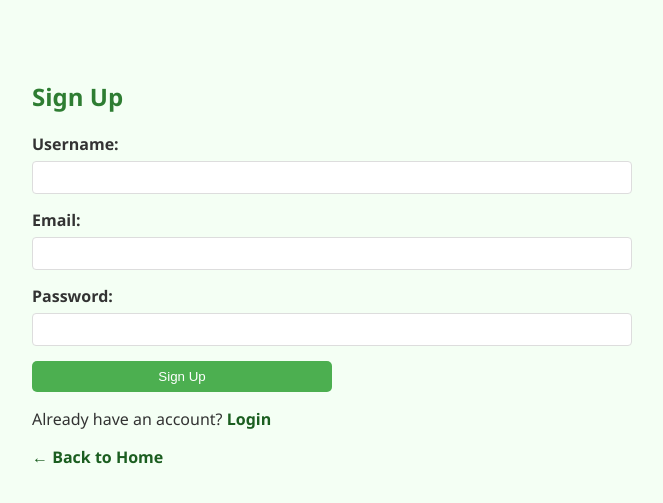
After one commit to kyleponte/meal-sharing-app, a Flask app: page /signup in a window 1280 px wide. The commit adds this page. Shown: the top 503 px of the page, without its empty margins (308-971 px from the left). Run offline with Flask 3, Linux system fonts and the light colour scheme.

Commit message:
Added a signup/login feature and a delete meal feature for hosts

```diff
--- a/app.py
+++ b/app.py
@@ -1,17 +1,36 @@
-from flask import Flask, render_template, request, redirect, url_for
+from flask import Flask, render_template, request, redirect, url_for, flash, session
 from datetime import datetime, timedelta
 from flask_sqlalchemy import SQLAlchemy
 from dotenv import load_dotenv
+from werkzeug.security import generate_password_hash, check_password_hash
 import os
+from functools import wraps
 
 load_dotenv()
 
 app = Flask(__name__)
 app.config['SQLALCHEMY_DATABASE_URI'] = os.getenv('DATABASE_URL')
 app.config['SQLALCHEMY_TRACK_MODIFICATIONS'] = False
+app.config['SECRET_KEY'] = os.getenv('SECRET_KEY', 'your-secret-key-here')  # For session management
 db = SQLAlchemy(app)
 
+# Add debug logging
+print(f"Database URI: {app.config['SQLALCHEMY_DATABASE_URI']}")
+
 # --------- Data Classes ---------
+class User(db.Model):
+    id = db.Column(db.Integer, primary_key=True)
+    username = db.Column(db.String(80), unique=True, nullable=False)
+    email = db.Column(db.String(120), unique=True, nullable=False)
+    password_hash = db.Column(db.String(256))
+    meals = db.relationship('Meal', backref='host', lazy=True)
+
+    def set_password(self, password):
+        self.password_hash = generate_password_hash(password)
+
+    def check_password(self, password):
+        return check_password_hash(self.password_hash, password)
+
 class Dish(db.Model):
     id = db.Column(db.Integer, primary_key=True)
     name = db.Column(db.String(100))
@@ -21,7 +40,7 @@ class Dish(db.Model):
 
 class Meal(db.Model):
     id = db.Column(db.Integer, primary_key=True)
-    host_name = db.Column(db.String(100))
+    host_id = db.Column(db.Integer, db.ForeignKey('user.id'), nullable=False)
     location = db.Column(db.String(100))
     time = db.Column(db.DateTime)
     max_guests = db.Column(db.Integer)
@@ -32,14 +51,79 @@ class Meal(db.Model):
     def is_active(self):
         return datetime.now() <= self.active_until
 
+# --------- Routes ---------
 @app.route('/')
 def home():
     return render_template('index.html')
 
+@app.route('/login', methods=['GET', 'POST'])
+def login():
+    if request.method == 'POST':
+        username = request.form['username']
+        password = request.form['password']
+        user = User.query.filter_by(username=username).first()
+
+        if user and user.check_password(password):
+            session['user_id'] = user.id
+            flash('Logged in successfully!', 'success')
+            return redirect(url_for('home'))
+        else:
+            flash('Invalid username or password', 'error')
+    return render_template('login.html')
+
+@app.route('/signup', methods=['GET', 'POST'])
+def signup():
+    if request.method == 'POST':
+        username = request.form['username']
+        email = request.form['email']
+        password = request.form['password']
+
+        print(f"Attempting to create user: {username}")
+
+        if User.query.filter_by(username=username).first():
+            flash('Username already exists', 'error')
+            return redirect(url_for('signup'))
+
+        if User.query.filter_by(email=email).first():
+            flash('Email already exists', 'error')
+            return redirect(url_for('signup'))
+
+        user = User(username=username, email=email)
+        user.set_password(password)
+        db.session.add(user)
+        try:
+            db.session.commit()
+            print(f"Successfully created user: {username}")
+        except Exception as e:
+            print(f"Error creating user: {str(e)}")
+            db.session.rollback()
+            flash('Error creating account', 'error')
+            return redirect(url_for('signup'))
+
+        flash('Account created successfully!', 'success')
+        return redirect(url_for('login'))
+    return render_template('signup.html')
+
+@app.route('/logout')
+def logout():
+    session.pop('user_id', None)
+    flash('Logged out successfully!', 'success')
+    return redirect(url_for('home'))
+
+# --------- Helper Functions ---------
+def login_required(f):
+    @wraps(f)
+    def decorated_function(*args, **kwargs):
+        if 'user_id' not in session:
+            flash('Please log in to access this page', 'error')
+            return redirect(url_for('login'))
+        return f(*args, **kwargs)
+    return decorated_function
+
 @app.route('/post-meal', methods=['GET', 'POST'])
+@login_required
 def post_meal():
     if request.method == 'POST':
-        host_name = request.form['host']
         location = request.form['location']
         date_str = request.form['meal_date']
         time_str = request.form['meal_time']
@@ -49,7 +133,7 @@ def post_meal():
         active_hours = int(request.form['active_hours'])
 
         meal = Meal(
-            host_name=host_name,
+            host_id=session['user_id'],
             location=location,
             time=time,
             max_guests=max_guests,
@@ -75,8 +159,22 @@ def browse_meals():
     meals = Meal.query.all()
     return render_template('browse_meals.html', meals=meals)
 
+@app.route('/delete-meal/<int:meal_id>', methods=['POST'])
+@login_required
+def delete_meal(meal_id):
+    meal = Meal.query.get_or_404(meal_id)
+    # Check if the current user is the host of the meal
+    if meal.host_id != session['user_id']:
+        flash('You can only delete your own meals', 'error')
+        return redirect(url_for('browse_meals'))
+
+    db.session.delete(meal)
+    db.session.commit()
+    flash('Meal deleted successfully', 'success')
+    return redirect(url_for('browse_meals'))
 
 with app.app_context():
+    # Only create tables if they don't exist
     db.create_all()
 
 if __name__ == '__main__':
--- a/static/style.css
+++ b/static/style.css
@@ -83,3 +83,88 @@ div.meal-card {
     margin-bottom: 20px;
     box-shadow: 0 2px 5px rgba(0, 128, 0, 0.1);
 }
+
+/* Form Styles */
+.form-group {
+    margin-bottom: 15px;
+}
+
+.form-group label {
+    display: block;
+    margin-bottom: 5px;
+    font-weight: bold;
+}
+
+.form-group input {
+    width: 100%;
+    padding: 8px;
+    border: 1px solid #ddd;
+    border-radius: 4px;
+    box-sizing: border-box;
+}
+
+button {
+    background-color: #4CAF50;
+    color: white;
+    padding: 10px 15px;
+    border: none;
+    border-radius: 4px;
+    cursor: pointer;
+    width: 100%;
+}
+
+button:hover {
+    background-color: #45a049;
+}
+
+/* Alert Messages */
+.alert {
+    padding: 10px;
+    margin-bottom: 15px;
+    border-radius: 4px;
+}
+
+.alert-success {
+    background-color: #dff0d8;
+    color: #3c763d;
+    border: 1px solid #d6e9c6;
+}
+
+.alert-error {
+    background-color: #f2dede;
+    color: #a94442;
+    border: 1px solid #ebccd1;
+}
+
+/* Authentication Links */
+.auth-links {
+    margin-top: 20px;
+    text-align: center;
+}
+
+.auth-links a {
+    color: #4CAF50;
+    text-decoration: none;
+}
+
+.auth-links a:hover {
+    text-decoration: underline;
+}
+
+.delete-form {
+    margin-top: 15px;
+}
+
+.delete-button {
+    background-color: #dc3545;
+    color: white;
+    padding: 8px 15px;
+    border: none;
+    border-radius: 4px;
+    cursor: pointer;
+    width: auto;
+}
+
+.delete-button:hover {
+    background-color: #c82333;
+}
--- /dev/null
+++ b/templates/signup.html
@@ -0,0 +1,36 @@
+<!DOCTYPE html>
+<html>
+<head>
+    <title>Sign Up</title>
+    <link rel="stylesheet" href="{{ url_for('static', filename='style.css') }}">
+</head>
+<body>
+    <div class="center">
+        <h2>Sign Up</h2>
+        {% with messages = get_flashed_messages(with_categories=true) %}
+            {% if messages %}
+                {% for category, message in messages %}
+                    <div class="alert alert-{{ category }}">{{ message }}</div>
+                {% endfor %}
+            {% endif %}
+        {% endwith %}
+        <form method="POST" action="{{ url_for('signup') }}">
+            <div class="form-group">
+                <label for="username">Username:</label>
+                <input type="text" id="username" name="username" required>
+            </div>
+            <div class="form-group">
+                <label for="email">Email:</label>
+                <input type="email" id="email" name="email" required>
+            </div>
+            <div class="form-group">
+                <label for="password">Password:</label>
+                <input type="password" id="password" name="password" required>
+            </div>
+            <button type="submit">Sign Up</button>
+        </form>
+        <p>Already have an account? <a href="{{ url_for('login') }}">Login</a></p>
+        <a href="/">← Back to Home</a>
+    </div>
+</body>
+</html>
```
Also changed, not shown: templates/browse_meals.html (+13 -1 lines), templates/index.html (+20 -3 lines), templates/login.html (added, +32 -0 lines), templates/post_meal.html (+42 -23 lines).
